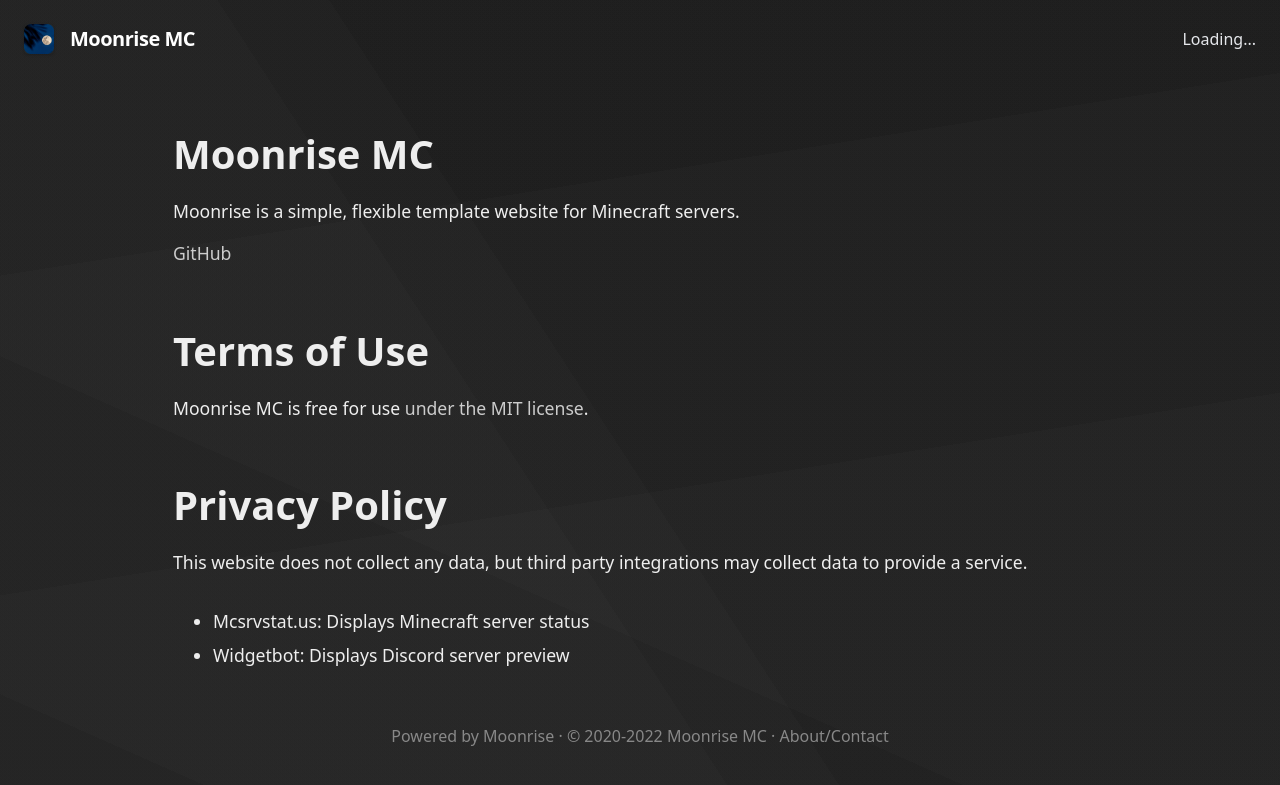
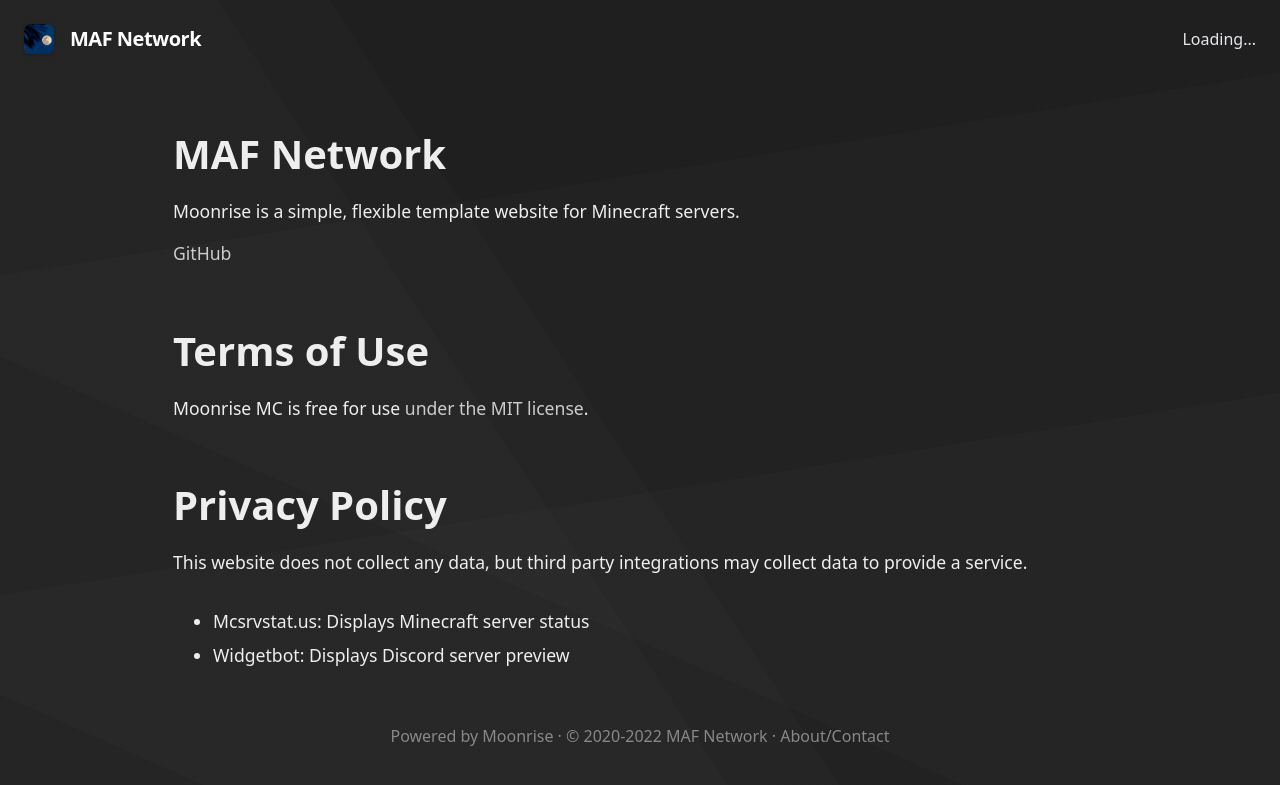
Before and after one commit to MAF-Codes/mafnetwork, a Jekyll site: the page built from docs/about.md, in a window 1280 px wide. Shown: the top 785 px of the page. Built offline with Jekyll 4.4.1, drawn with Linux system fonts in a browser that asks for light colours; our own code applies the rules of GitHub Pages for plain Markdown files.

Commit message:
Update _config.yml

```diff
--- a/docs/_config.yml
+++ b/docs/_config.yml
@@ -11,16 +11,16 @@ showinSearchEngines: true
 
 
 # Set basic server info
-serverName: Moonrise MC
+serverName: MAF Network
 serverDescription: A Minecraft server where we have lots of fun!
-serverIP: 31.41.59.26:5358
+serverIP: play.mafnetwork.xyz:25565
 useBedrockForOnlineStatus: false
 
 
 # Discord information
-discordInvite: https://discord.gg/minecraft
-discordServerID: 299881420891881473
-discordChannelID: 450428756855750666
+discordInvite: https://discord.gg/2BenpRkcRs
+discordServerID: 956772091825356842
+discordChannelID: 956776586261180457
 
 
 # # Navbar Links at the top of the page (uncomment "siteNav" to use)
```
